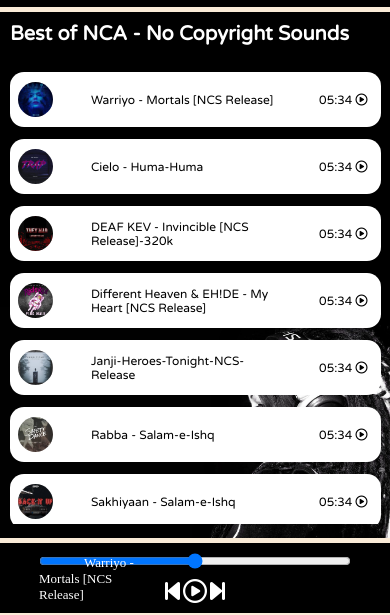
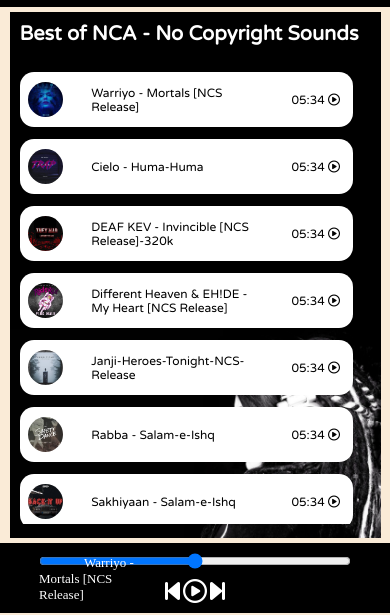
Before and after one commit to codewithTDA/Music_App, a plain HTML site: page index.html in a window 390 px wide. Shown: the part 58-673 px from the top of the page. Drawn offline with Linux system fonts and the light colour scheme.

Commit message:
Update1 style.css

```diff
--- a/style.css
+++ b/style.css
@@ -273,8 +273,8 @@ nav ul li {
     } */
 
     .container {
-         width: 100%;
-        margin: 5px 0px;
+        width: 90%;
+        margin: 5px auto;
         padding: 10px;
     }
     .songlistplay{
```
